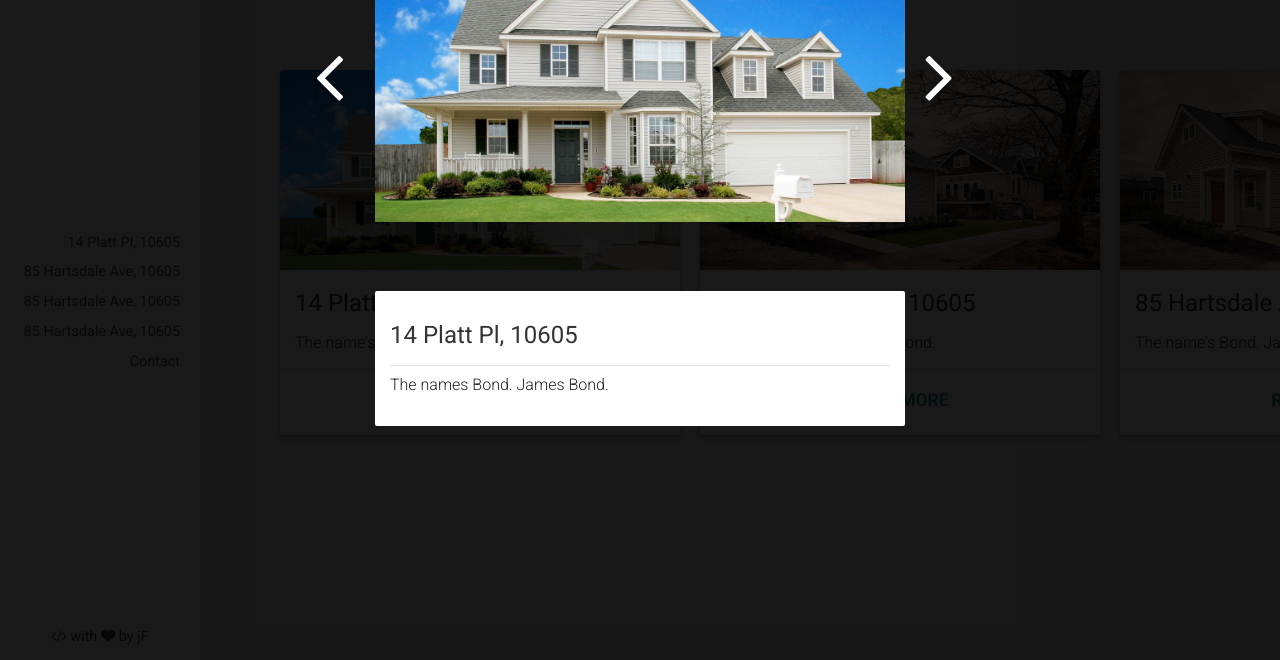
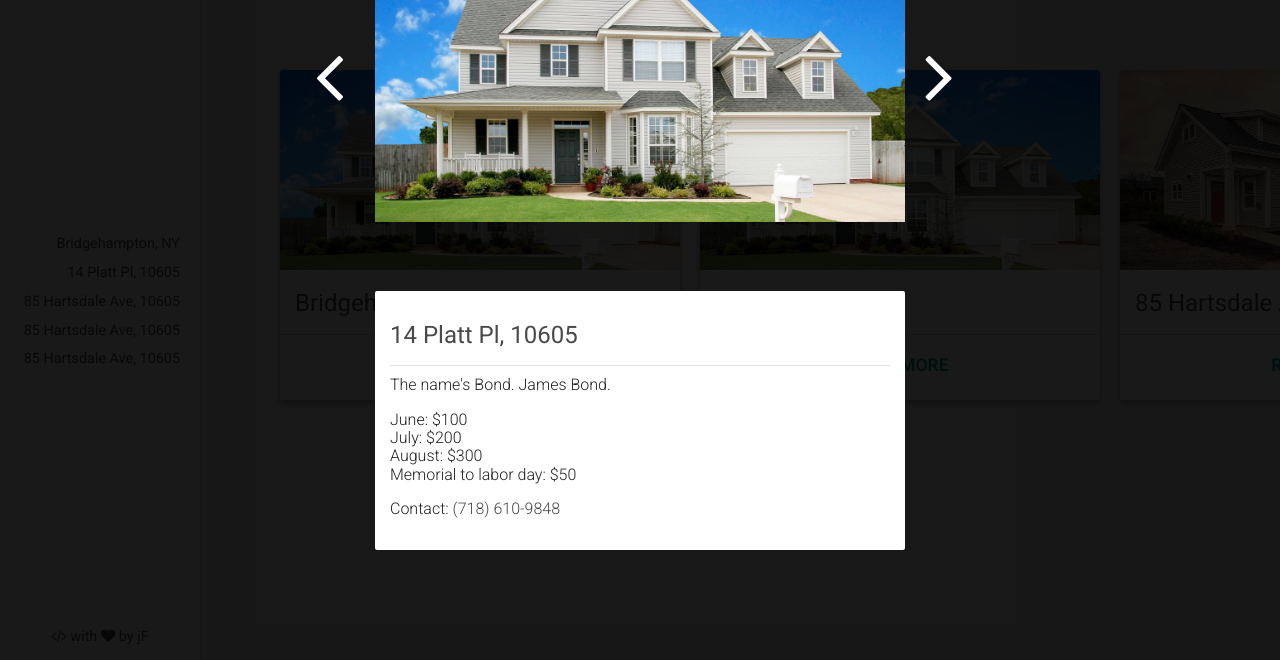
Before and after one commit to jackfriend/grace-website, a plain HTML site: page index.html in a window 1280 px wide. Both pictures are taken after a click on the link "14 Platt Pl, 10605". Shown: the part 140-800 px from the top of the page. Drawn offline with Linux system fonts and the light colour scheme.

Commit message:
added in a house

```diff
--- a/index.html
+++ b/index.html
@@ -7,7 +7,6 @@
   <link href="https://fonts.googleapis.com/css?family=Inconsolata" rel="stylesheet">
   <link href="https://fonts.googleapis.com/css?family=Roboto:300,400,600" rel="stylesheet">
   <link rel="stylesheet" type="text/css" href="resources/font-awesome-4.6.3/css/font-awesome.min.css">
-  <link rel="stylesheet" type="text/css" href="https://maxcdn.bootstrapcdn.com/font-awesome/4.7.0/css/font-awesome.min.css">
   <link rel="stylesheet" type="text/css" href="static/main.css">
   <title>Grace Friend Realtor</title>
   <script src="resources/jquery-3.1.1.min.js"></script>
@@ -24,7 +23,6 @@
             <img class="carousel__img" v-bind:src="houseImage">
             <div class="carousel__info">
                 <h1>{{ houseName }}</h1>
-                <p>{{ houseDescription }}</p>
             </div>
             <div class="carousel__button"><a v-bind:href="houseLink" v-on:click="openOverlay(houseId)">Read More</a>
             </div>
@@ -42,11 +40,8 @@
                     <p><i class="fa fa-angle-left fa-5x" aria-hidden="true"></i></p>
                 </div>
                 <div class="overlay__gallery">
-                    <div class="overlay__img overlay__img--current">
-                        <img src="img/img-01.jpg">
-                    </div>
-                    <div class="overlay__img overlay__img--hide">
-                        <img src="img/img-02.jpg">
+                    <div v-for="(image, index) in houseImages" class="overlay__img" :class="[{ 'overlay__img--current': index == 0 }, { 'overlay__img--hide': index != 0 }]">
+                        <img v-bind:src="image"/>
                     </div>
                 </div>
                 <div class="overlay__btnnext" v-on:click="nextImage()">
@@ -63,8 +58,12 @@
 
         </div>
         <div class="overlay__info">
-            <h1>14 Platt Pl, 10605</h1>
-            <p class="overlay__paragraph">The names Bond. James Bond.</p>
+            <h1>{{ houseName }}</h1>
+            <p class="overlay__paragraph">{{ houseDescription }}</p>
+            <ul>
+                <li v-for="(date, key) in houseDates">{{ key }}: ${{ date }}</li>
+            </ul>
+            <p>Contact: <a href="tel:1-718-610-9848">(718) 610-9848</a></p>
         </div>
         </div>
     </script>
@@ -82,9 +81,8 @@
         </div>
         <div class="nav__list">
           <ul class="nav__ul">
-            <li class="nav__listelement" v-for="(item, index) in items"><a href="#" v-on:click="openOverlay(index)">{{ item.name }}</a>
-            </li>
-            <li class="nav__listelement"><a href="#">Contact</a>
+            <li class="nav__listelement" v-for="(item, index) in items">
+                <a href="#" v-on:click="openOverlay(index)">{{ item.name }}</a>
             </li>
           </ul>
         </div>
@@ -94,6 +92,8 @@
         </div>
       </div>
     </div>
+
+
     <div class="carousel-container">
       <div class="carousel">
         <div class="carousel__list">
@@ -102,8 +102,9 @@
       </div>
     </div>
 
+
     <div class="overlay-container">
-        <overlay v-for="(item, index) in items" v-bind:house-id="index"></overlay>
+        <overlay v-for="(item, index) in items" v-bind:house-id="index" v-bind:house-name="item.name" v-bind:house-images="item.images" v-bind:house-description="item.description" v-bind:house-dates="item.dates"></overlay>
     </div>
   <script src="static/script.js"></script>
 </body>
--- a/static/data.json
+++ b/static/data.json
@@ -1,4 +1,19 @@
 [
+    {
+        "name": "Bridgehampton, NY",
+        "link": "#bridgehampton-ny",
+        "image": "img/img-01.jpg",
+        "description": "This newly renvovated modern architecture home has three beds, two bathrooms in addition to a heated outdoor saltwater pool and outdoor shower.",
+        "images": [
+            "img/img-01.jpg",
+            "img/img-02.jpg"
+        ],
+        "dates": {
+            "June": "20k",
+            "July": "40k",
+            "August": "45k"
+        }
+    },
     {
         "name": "14 Platt Pl, 10605",
         "link": "#14-platt-pl-10605",
--- a/static/main.css
+++ b/static/main.css
@@ -402,30 +402,37 @@ template {
 [hidden] {
   display: none; }
 
+/* Lists
+   ========================================================================== */
+ul, ol {
+  list-style-type: none;
+  padding: 0 0 0 0;
+  margin: 0 0 0 0; }
+
 .nav__logo, .nav__list, .nav__madeby {
-  font-family: 'Source Sans Pro';
+  font-family: "Roboto", sans-serif;
   font-size: .9em; }
 
 a {
   text-decoration: none;
   color: #494949; }
   a:hover {
-    color: #000000; }
+    color: #222222; }
 
 .type__code {
-  font-family: 'Inconsolata', monospace;
+  font-family: "Inconsolata", monospace;
   font-size: 1em; }
 
-h1, h2, h3, h4, h5, h6, p, span, a {
-  font-family: 'Roboto', sans-serif; }
+h1, h2, h3, h4, h5, h6, ol, ul, li, p, span, a {
+  font-family: "Roboto", sans-serif; }
 
 .carousel__item h1, .carousel__item h2, .carousel__item h3, .carousel__item h4, .carousel__item h5, .carousel__item h6 {
   font-size: 1.5em;
   font-weight: 400;
-  color: #333; }
+  color: #494949; }
 
 .carousel__item p {
-  color: #222;
+  color: #222222;
   font-weight: 200; }
 
 .carousel__item .carousel__button a {
@@ -437,10 +444,10 @@ h1, h2, h3, h4, h5, h6, p, span, a {
 .overlay h1, .overlay h2, .overlay h3, .overlay h4, .overlay h5, .overlay h6 {
   font-size: 1.5em;
   font-weight: 400;
-  color: #333; }
+  color: #494949; }
 
-.overlay p {
-  color: #222;
+.overlay p, .overlay ul, .overlay li {
+  color: #222222;
   font-weight: 200; }
 
 html, body, #app {
@@ -549,7 +556,8 @@ html, body, #app {
   bottom: 0;
   left: 0;
   right: 0;
-  background-color: rgba(0, 0, 0, 0.9); }
+  background-color: rgba(0, 0, 0, 0.9);
+  overflow: auto; }
 
 .overlay__content {
   text-align: center;
--- a/static/script.js
+++ b/static/script.js
@@ -33,7 +33,7 @@ Vue.component('house-item', {
 // gotta create a new overlay object for each house
 Vue.component('overlay', {
     template: '#overlay-template',
-    props: ['houseId'],
+    props: ['houseId', 'houseName', 'houseImages', 'houseDates', 'houseDescription'],
     methods: {
         nextImage: function () {
             var $current = $('.overlay__img--current');
```
